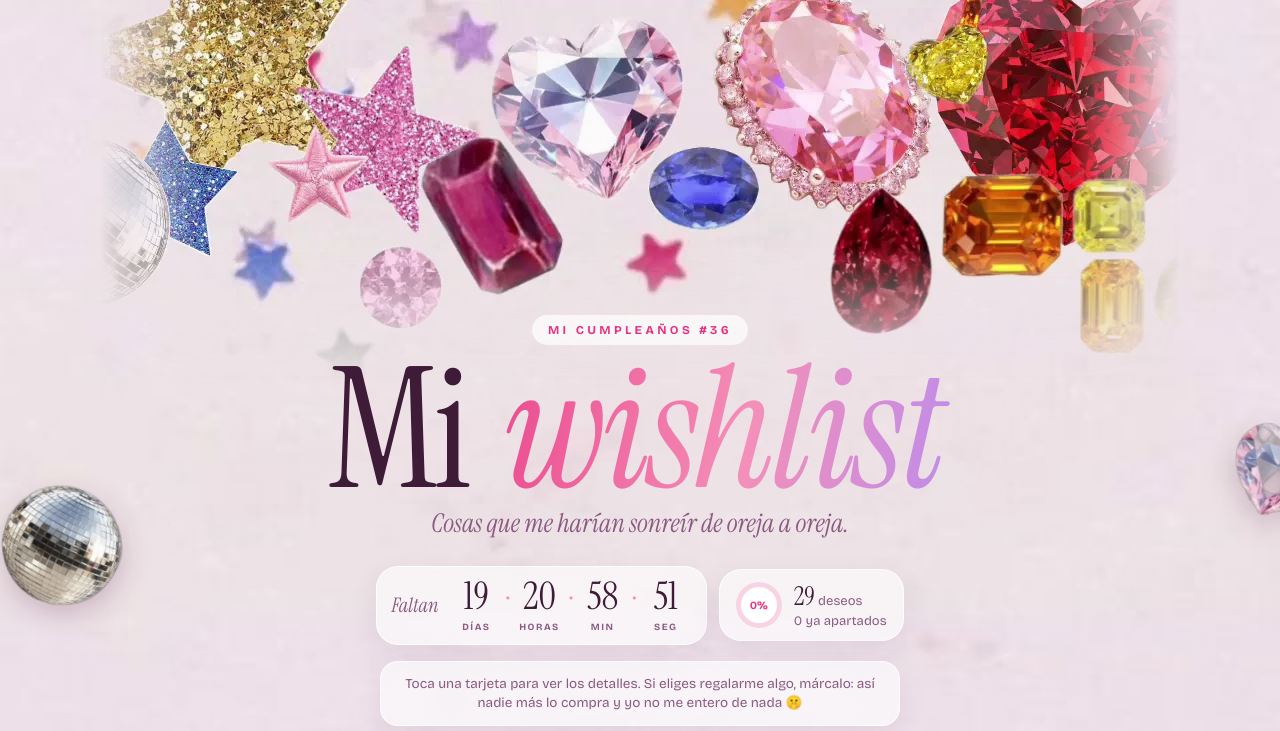
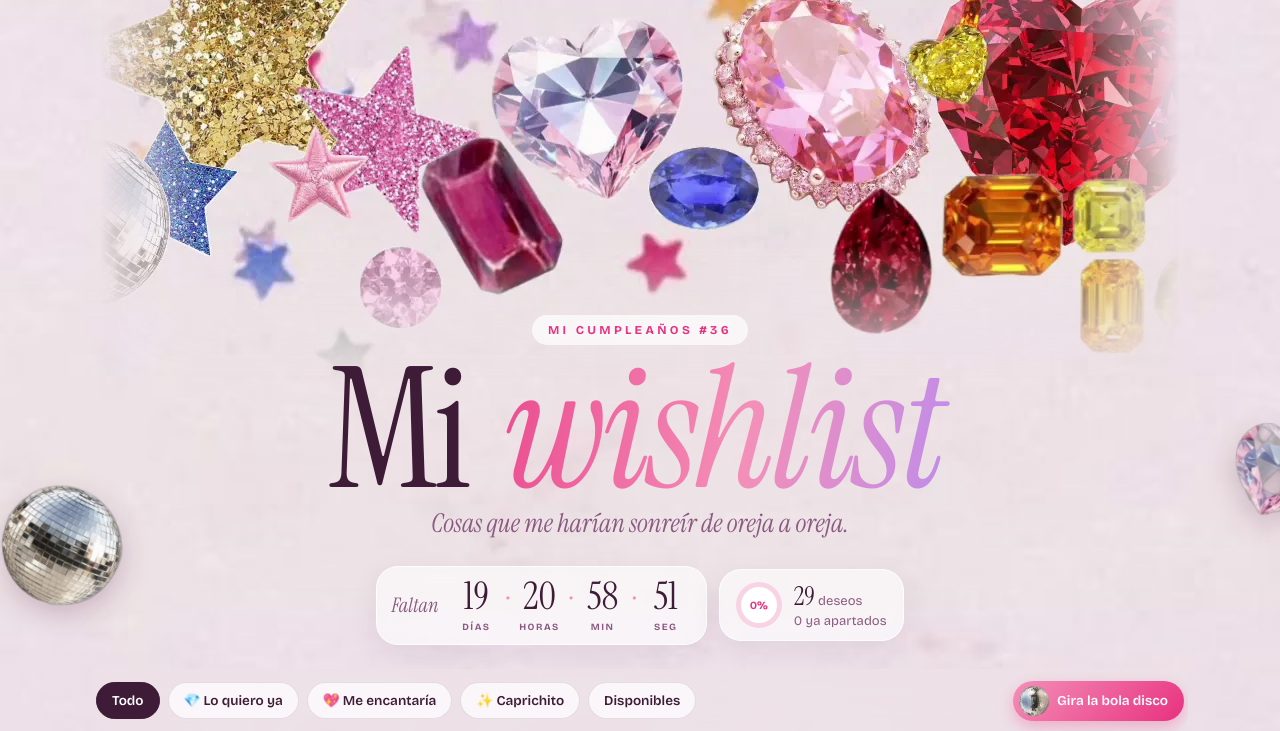
Before and after one commit to GreizyMarquez/mi-wishlist, a plain HTML site: page index.html in a window 1280 px wide. Shown: the top 731 px of the page. Drawn offline with nearby package versions, Linux system fonts and the light colour scheme.

Commit message:
Ocultar botón de apartar hasta conectar el script
Co-Authored-By: Claude Opus 5.5 <noreply@anthropic.com>
Claude-Session: https://claude.ai/code/session_01LBptRaAxyxkhm7Yx9MHp8R

```diff
--- a/index.html
+++ b/index.html
@@ -297,6 +297,7 @@ const store = { get(k){ try { return localStorage.getItem(k); } catch { return n
 if (location.hash === "#soy-la-cumpleanera") { store.set("wl_bday","1"); history.replaceState(null,"",location.pathname); }
 if (location.hash === "#ver-todo") { store.del("wl_bday"); history.replaceState(null,"",location.pathname); }
 const BDAY = store.get("wl_bday") === "1";
+const HAS_API = API.startsWith("https://");
 document.body.classList.toggle("bday", BDAY);
 
 /* token anónimo de este celular */
@@ -327,7 +328,7 @@ function renderMeta(){
   $("#subtitle").textContent = meta.subtitle || ""; $("#occasion").textContent = meta.occasion || "Lista de deseos";
   $("#countLbl").textContent = meta.countLbl || "Faltan";
   document.title = `${meta.t1||"Mi"} ${meta.t2||"wishlist"} 💎`; tick();
-  $("#howto").hidden = BDAY; $("#bdayNote").hidden = !BDAY; $("#chipFree").hidden = BDAY;
+  $("#howto").hidden = BDAY || !HAS_API; $("#bdayNote").hidden = !BDAY; $("#chipFree").hidden = BDAY;
 }
 
 function render(){
@@ -342,7 +343,7 @@ function render(){
     const gem = gemOf(it.color, i), tint = TINT[gem.img], taken = isTaken(it), my = mine.has(it.id) && claimed.has(it.id);
     const rot = ((hash(it.id) % 5) - 2) * .7, link = safeUrl(it.link), price = fmtPrice(it), src = it.photo;
     let action = "";
-    if (!BDAY){
+    if (!BDAY && HAS_API){
       if (my) action = `<div class="btn done">🎁 ¡Lo vas a regalar tú!</div><button class="btn small" data-act="release">Ya no lo voy a regalar</button>`;
       else if (taken) action = `<div class="btn done">✓ Alguien ya lo va a regalar</div>`;
       else action = `<button class="btn gift" data-act="claim">🎁 Yo se lo regalo</button>`;
```
